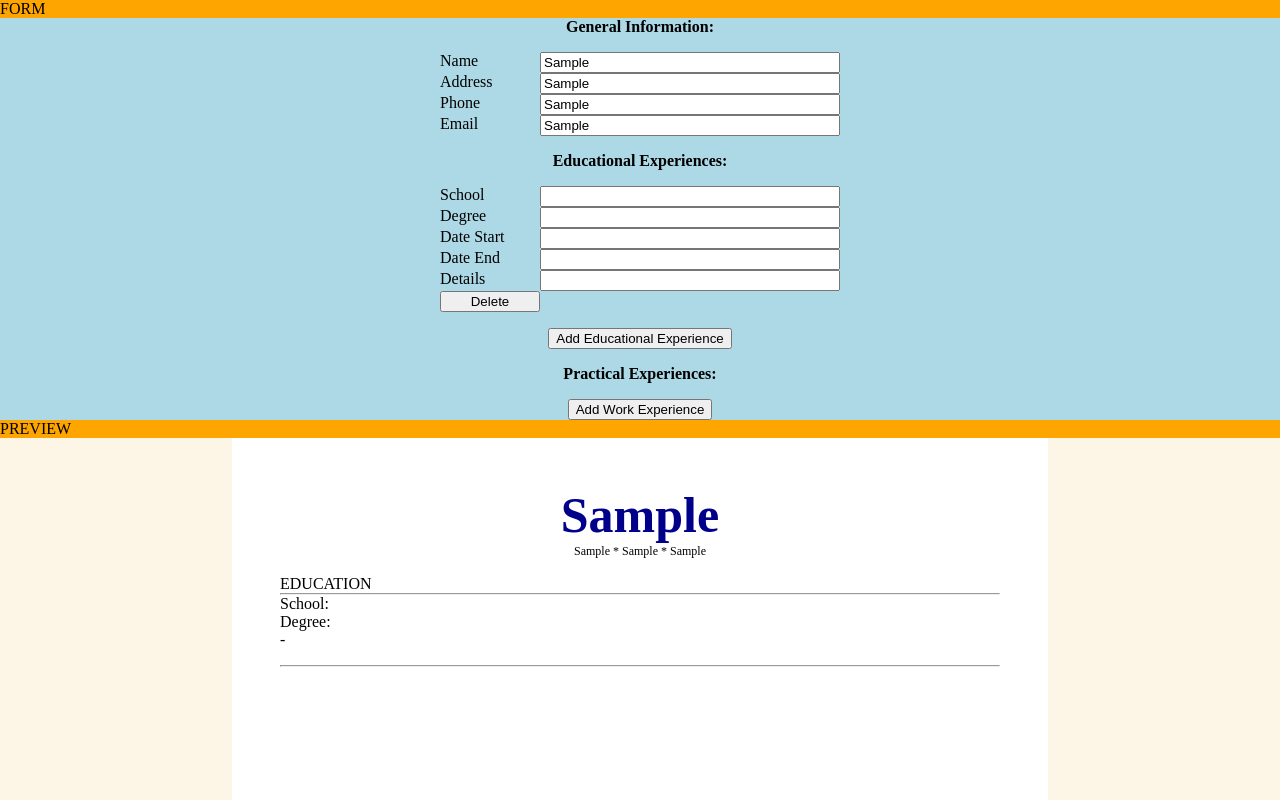
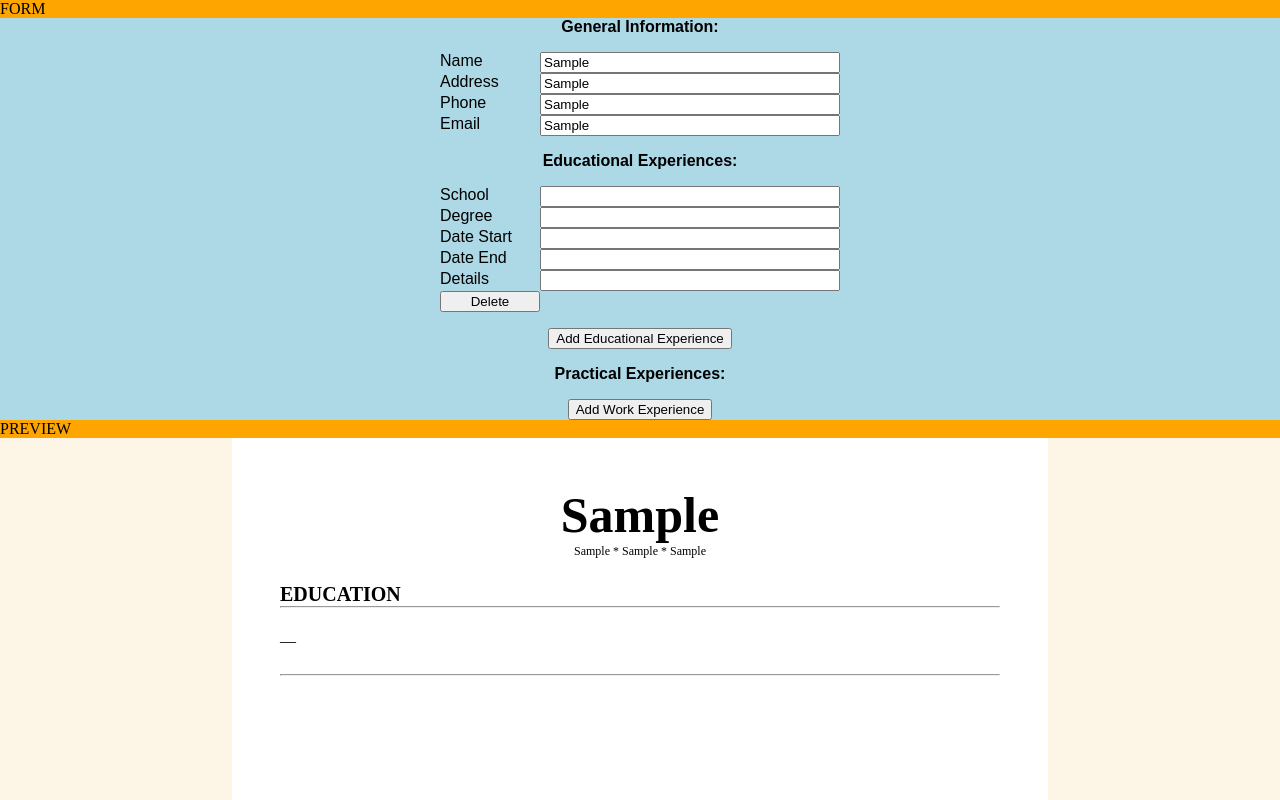
Before and after one commit to azboss2021/cv-project, a React (Create React App) app: page / in a window 1280 px wide. Both pictures are taken after typing "Sample", "Sample", "Sample", "Sample" into the empty fields and a click on the button "Add Educational Experience". Shown: the top 800 px of the page. Built offline with nearby package versions, Linux system fonts and the light colour scheme.

Commit message:
Completed Preview styling. Unfinished form/overall page flow styling

```diff
--- a/src/App.css
+++ b/src/App.css
@@ -8,7 +8,7 @@ body {
   background: oldlace;
 }
 
-form {
+.form {
   display: grid;
   grid-template-columns: 1fr 1fr;
   max-width: 400px;
@@ -28,6 +28,7 @@ form {
   flex-direction: column;
   gap: 1rem;
   align-items: center;
+  font-family: Arial, Helvetica, sans-serif;
 }
 
 input {
@@ -39,7 +40,7 @@ input {
   padding: 3rem 3rem;
   display: flex;
   flex-direction: column;
-  gap: 1rem;
+  gap: 1.5rem;
   width: 8.5in;
   height: 11in;
   margin: 0 auto;
@@ -48,7 +49,7 @@ input {
 #name {
   font-size: 50px;
   text-align: center;
-  color: darkblue;
+  color: black;
   font-weight: bold;
 }
 
@@ -60,9 +61,28 @@ input {
 #educations, #works {
   display: flex;
   flex-direction: column;
-  gap: 1rem;
+  gap: 1.5rem;
+  font-size: 16px;
+}
+
+.education, .work {
+  display: flex;
+}
+
+.left {
+  min-width: 130px;
+  margin-right: 1rem;
+}
+
+.preview_section_title {
+  font-weight: bold;
+  font-size: 20px;
 }
 
 hr {
-  margin: 0;
+  margin: 0 0 1.5rem 0;
 }
+
+.school, .workplace {
+  font-style: italic;
+}
--- a/src/components/EducationForm.js
+++ b/src/components/EducationForm.js
@@ -38,7 +38,7 @@ export default class EducationForm extends Component {
 
   render() {
     return (
-      <form key={'form_education' + this.props.id}>
+      <div className="form" key={'form_education' + this.props.id}>
         <label htmlFor={'form_school' + this.props.id}>School</label>
         <input
           onChange={(e) => this.HandleChange(e, 'school')}
@@ -62,7 +62,7 @@ export default class EducationForm extends Component {
         <label htmlFor={'form_details_education' + this.props.id}>Details</label>
         <input onChange={(e) => this.HandleChange(e, 'details')} type="text" id={'form_details_education' + this.props.id}></input>
         <button id={'education_delete' + this.props.id} onClick={(e) => this.HandleDelete(e)}>Delete</button>
-      </form>
+      </div>
     );
   }
 }
--- a/src/components/InfoForm.js
+++ b/src/components/InfoForm.js
@@ -42,7 +42,7 @@ export default class InfoForm extends Component {
 
   render() {
     return (
-      <form>
+      <div className="form" >
         <label htmlFor="form_name">Name</label>
         <input
           onChange={(e) => this.HandleChange(e, 'name')}
@@ -63,7 +63,7 @@ export default class InfoForm extends Component {
           onChange={(e) => this.HandleChange(e, 'email')}
           id="form_email"
         ></input>
-      </form>
+      </div>
     );
   }
 }
--- a/src/components/Preview.js
+++ b/src/components/Preview.js
@@ -22,10 +22,12 @@ export default class Preview extends Component {
             {this.props.educations.map((education) => {
               return (
                 <div className="education" key={'preview_education' + education.id}>
-                  <div>School: {education.school}</div>
-                  <div>Degree: {education.degree}</div>
-                  <div>{education.dateStart} - {education.dateEnd}</div>
-                  <div>{education.details}</div>
+                  <div className="left">{education.dateStart} — {education.dateEnd}</div>
+                  <div className="right">
+                    <div className="school">{education.school}</div>
+                    <div>{education.degree}</div>
+                    <div>{education.details}</div>
+                  </div>
                 </div>
               );
             })}
@@ -33,16 +35,18 @@ export default class Preview extends Component {
         </div>
 
         <div id="preview_work">
-          {this.props.works.length > 0 && <div className=".preview_section_title">WORK EXPERIENCE</div>}
+          {this.props.works.length > 0 && <div className="preview_section_title">WORK EXPERIENCE</div>}
           <hr></hr>
           <div id="works">
             {this.props.works.map((work) => {
               return (
                 <div className="work" key={'preview_work' + work.id}>
-                  <div>Workplace: {work.workplace}</div>
-                  <div>Title: {work.title}</div>
-                  <div>{work.dateStart} - {work.dateEnd}</div>
-                  <div>{work.details}</div>
+                  <div className="left">{work.dateStart} — {work.dateEnd}</div>
+                  <div className="right">
+                    <div>{work.title}</div>
+                    <div className="workplace">{work.workplace}</div>
+                    <div>{work.details}</div>
+                  </div>
                 </div>
               );
             })}
--- a/src/components/WorkForm.js
+++ b/src/components/WorkForm.js
@@ -36,7 +36,7 @@ export default class WorkForm extends Component {
 
   render() {
     return (
-      <form key={'form_work' + this.props.id}>
+      <div className="form" key={'form_work' + this.props.id}>
         <label htmlFor={'form_workplace' + this.props.id}>Workplace</label>
         <input
           onChange={(e) => this.HandleChange(e, 'workplace')}
@@ -61,7 +61,7 @@ export default class WorkForm extends Component {
         <label htmlFor={'form_details_work' + this.props.id}>Details</label>
         <input onChange={(e) => this.HandleChange(e, 'details')} type="text" id={'form_details_work' + this.props.id}></input>
         <button id={'work_delete' + this.props.id} onClick={(e) => this.HandleDelete(e)}>Delete</button>
-      </form>
+      </div>
     );
   }
 }
```
